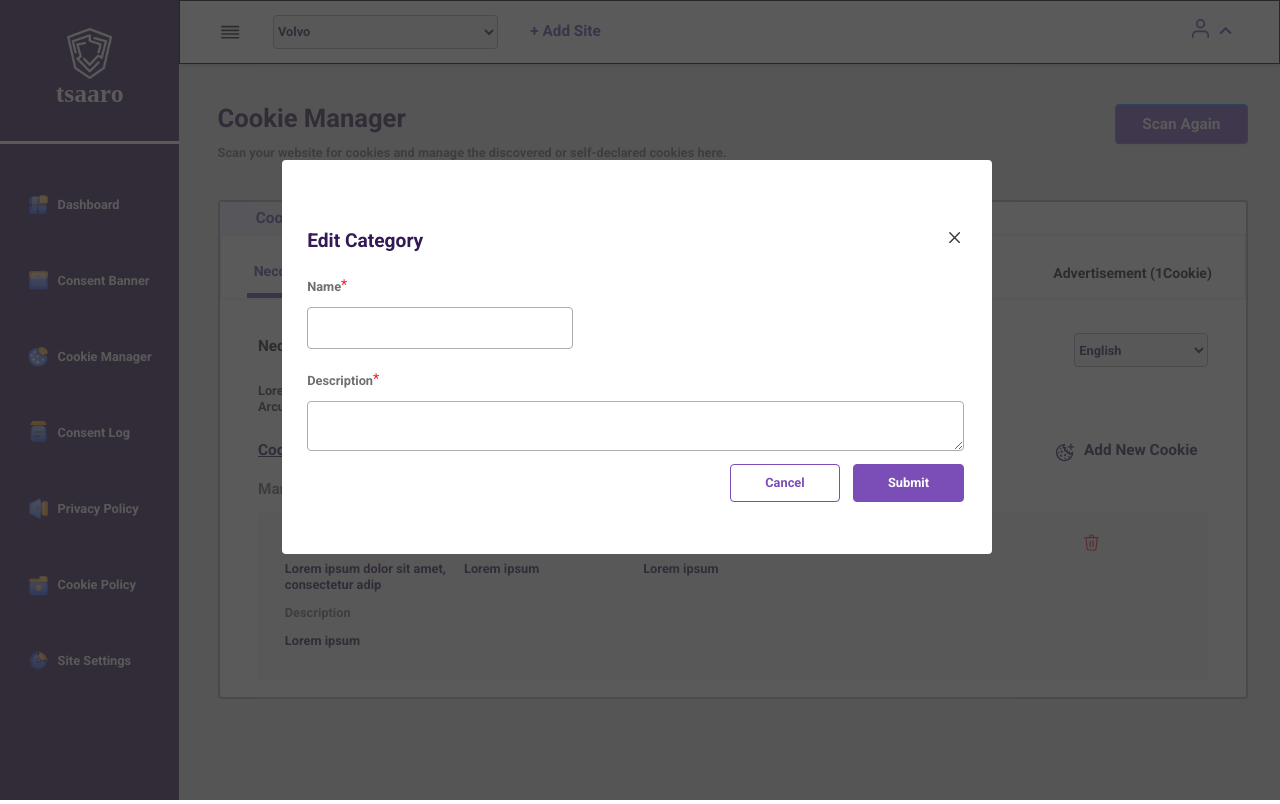
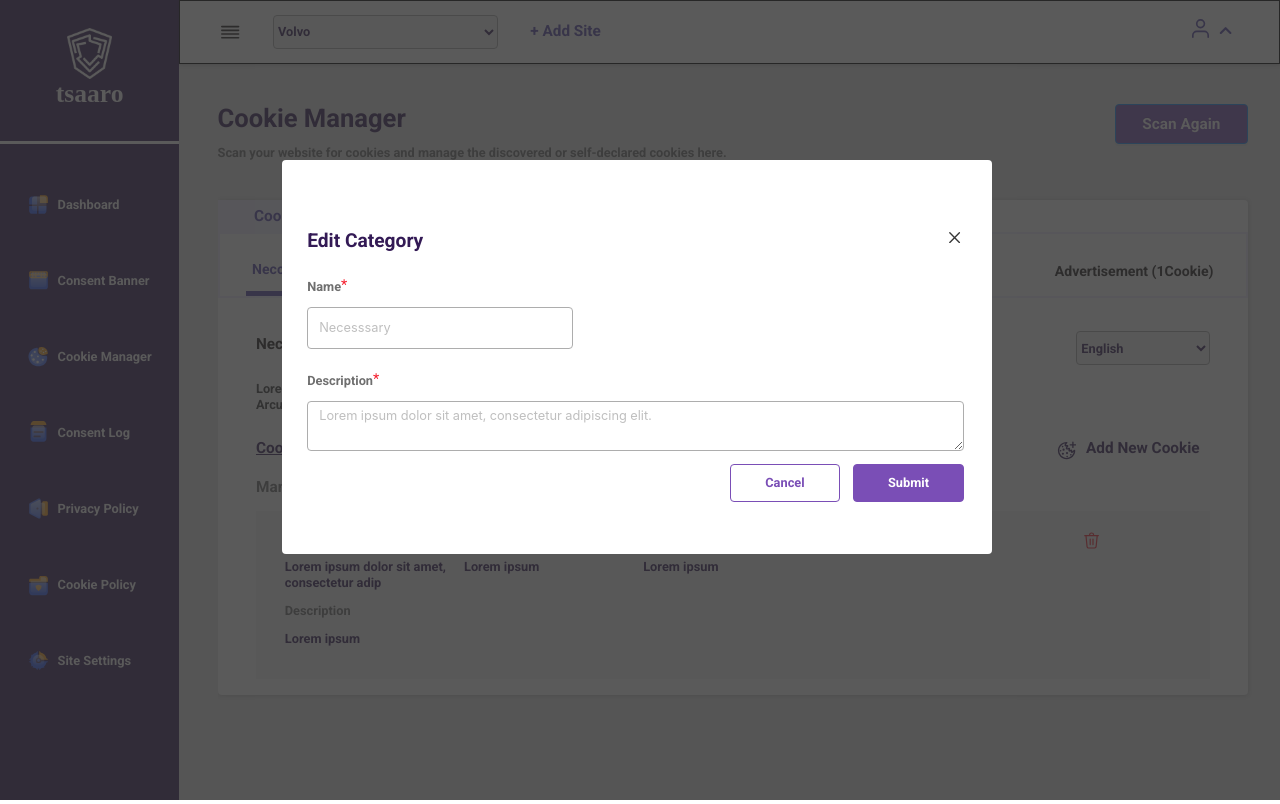
Before and after one commit to viveksingh2893/fronttsaaro, a React (Create React App) app in the folder tsaaro/: page /cm in a window 1280 px wide. Both pictures are taken after a click on the element 358 px from the left and 350 px from the top of the page. Built offline with nearby package versions, Linux system fonts and the light colour scheme; a web font is replaced by a local one.

Commit message:
bugs removed

```diff
--- a/tsaaro/src/assets/css/addsitepop.css
+++ b/tsaaro/src/assets/css/addsitepop.css
@@ -15,7 +15,7 @@
   flex-direction: row;
   display: flex;
   width: 70vw;
-  justify-content: space-around;
+  justify-content: space-between;
   align-items: center;
 }
 
@@ -306,7 +306,6 @@
     display: flex;
     align-Items:flex-start;
      margin-top:1vw;
-     width:40vw;
   }
 
   .input-svg {
--- a/tsaaro/src/component/input/inputView.js
+++ b/tsaaro/src/component/input/inputView.js
@@ -1,6 +1,7 @@
 import React from "react";
 import "../../assets/css/addsitepop.css";
 import SvgIcon from "../../assets/Icon_apps";
+import { Input } from "antd";
 
 function InputView(props) {
   return (
@@ -10,10 +11,7 @@ function InputView(props) {
             <p className="input-label">{props.name}</p>
             <div style={{display:'flex', justifyContent:'flex-start'}}><SvgIcon name='asterisk'/></div>
           </div>
-          <input
-            type="text"
-            className={"input-inp"}
-          />
+          <Input style={{width: '33.64vw',height:'5.2vh',}} placeholder={props.placeholder}/>
       </div>
     </div>
   );
--- a/tsaaro/src/component/popup/addCookiePopView.js
+++ b/tsaaro/src/component/popup/addCookiePopView.js
@@ -2,6 +2,7 @@ import React ,{useEffect, useState} from 'react'
 import '../../assets/css/cookiepop.css';
 import SvgIcon from '../../assets/Icon_apps';
 import TextArea from "antd/lib/input/TextArea";
+import { Input } from 'antd';
 
 const AddCookiePopView= (props)=> {
   const [change, setChange] = useState(true);
@@ -29,20 +30,14 @@ const AddCookiePopView= (props)=> {
                       <p className='text'>Cookie ID</p>
                     <div style={{display:'flex', justifyContent:'flex-start'}}><SvgIcon name='asterisk'/></div>
                   </div>
-                  <input
-                      type="text"
-                      className="add-input1"
-                  />
+                  <Input className="add-input1" placeholder='Cookie ID'/>
                 </div>
                 <div style={{display:'flex',flexDirection:'column'}}>
                     <div style={{display:'flex',flexDirection:'row'}}>
                       <p className='text'>Domain</p>
                     <div style={{display:'flex', justifyContent:'flex-start'}}><SvgIcon name='asterisk'/></div>
                     </div>
-                    <input
-                          type="text"
-                          className="add-input1"
-                        />
+                    <Input className="add-input1" placeholder='Domain'/>
                   </div>
             </div>
             <div style={{display:'flex',alignItems:'flex-start', marginTop:'3vh', width:'30vw'}}>
@@ -51,10 +46,7 @@ const AddCookiePopView= (props)=> {
                       <p className='text'>Duration</p>
                       <div style={{display:'flex', justifyContent:'flex-start'}}><SvgIcon name='asterisk'/></div>
                     </div>
-                    <input
-                      type="text"
-                      className="add-input1"
-                    />
+                    <Input className="add-input1" placeholder='Duration'/>
               </div>
               </div>
 
@@ -63,7 +55,10 @@ const AddCookiePopView= (props)=> {
                           <p className='text'>Description</p>
                           <div style={{display:'flex', justifyContent:'flex-start'}}><SvgIcon name='asterisk'/></div>
                 </div>
-                <TextArea className='input2'/>
+                  <TextArea className='input2'
+                  placeholder='Lorem ipsum dolor sit amet, consectetur adipiscing elit.
+                  Morbi facilisi vestibulum ipsum, mauris erat gravida.'
+                  />
                 </div>
             <div className="add-box3">
               <p className="add-text">Show Advance Option</p>
@@ -99,10 +94,9 @@ const AddCookiePopView= (props)=> {
               </div>}
 
               <div>
-                  <input
-                    type="text"
-                    className="add-input3"
-                  />
+                <Input className="add-input3"
+                placeholder='Please enter a valid ‘Script URL Pattern’. EG: google-analytics.com'
+                />
               </div>
               </div>:null}
 
--- a/tsaaro/src/component/popup/addSitePopView.js
+++ b/tsaaro/src/component/popup/addSitePopView.js
@@ -3,6 +3,7 @@ import InputView from "../input/inputView";
 import PlanListView from "./planListView";
 import "../../assets/css/addsitepop.css";
 import SvgIcon from '../../assets/Icon_apps';
+import { Input } from "antd";
 
 function AddSitePopView({ closeSite }) {
   const [change, setChange] = useState(false);
@@ -45,8 +46,8 @@ function AddSitePopView({ closeSite }) {
   return (
       <div className="site-content">
         <div className="site-pop-input">
-            <InputView name="URL" />
-            <InputView name="Website Name" />
+            <InputView name="URL" placeholder='example.com'/>
+            <InputView name="Website Name" placeholder='My Website' />
         </div>
         <div className="mid-content">
           <div className="site-pop-head">
@@ -98,12 +99,12 @@ function AddSitePopView({ closeSite }) {
             <h4 className="site-pop-h4">Price are in USD excl VAT.</h4>
             <h3 className="site-pop-h">Billing Details</h3>
             <div className="site-pop-input">
-                <InputView name="Name"/>
-                <InputView name="Website Name"/>
+                <InputView name="Name" placeholder='example.com'/>
+                <InputView name="Website Name" placeholder='My Website'/>
             </div>
             <p className="coupon">Coupon</p>
             <div className="site-pop-end-input">
-                <input style={{display:'flex', width:'23vw',height: '5.1vh'}}/>
+              <Input style={{width:'23vw', height: '5.1vh'}} placeholder="Flat5"/>
                 <button className="site-pop-end-btn">Apply</button>
             </div>
             <div className="submitpop">
--- a/tsaaro/src/component/popup/cookieEditPopView.js
+++ b/tsaaro/src/component/popup/cookieEditPopView.js
@@ -18,13 +18,13 @@ function CookieEditPopView({closeModal}) {
             <p className="name">Name</p>
             <div style={{display:'flex', justifyContent:'flex-start'}}><SvgIcon name='asterisk'/></div>
         </div>
-        <Input className="modal-input1" />
+        <Input className="modal-input1" placeholder="Necesssary" />
         <div style={{display:'flex',flexDirection:'column', marginTop:'3vh'}}>
             <div style={{display:'flex',flexDirection:'row'}}>
                 <p className="name">Description</p>
                 <div style={{display:'flex', justifyContent:'flex-start'}}><SvgIcon name='asterisk'/></div>
             </div>
-            <TextArea className="modal-input2"/>
+            <TextArea className="modal-input2" placeholder="Lorem ipsum dolor sit amet, consectetur adipiscing elit."/>
         </div>
         <div style={{display:'flex', flexDirection:'row', justifyContent:'flex-end', width:'51.3vw'}}>
             <div className="submitpop">
--- a/tsaaro/src/screen/dashboard/cookiemanager.js
+++ b/tsaaro/src/screen/dashboard/cookiemanager.js
@@ -73,7 +73,7 @@ const CookiemanagerScr = (props) => {
           self-declared cookies here.
         </p>
       </Row>
-      <Row style={{backgroundColor:'white', borderRadius:'4px', border:'2px solid #ADADAD'}}>
+      <Row style={{backgroundColor:'white', borderRadius:'4px',boxShadow:'0px 0.5px 4px rgba(0, 0, 0, 0.2)'}}>
         <Col span={24}>
           <Row>
             <Col
```
Also changed, not shown: tsaaro/src/assets/css/header.css (line endings or trailing spaces).
